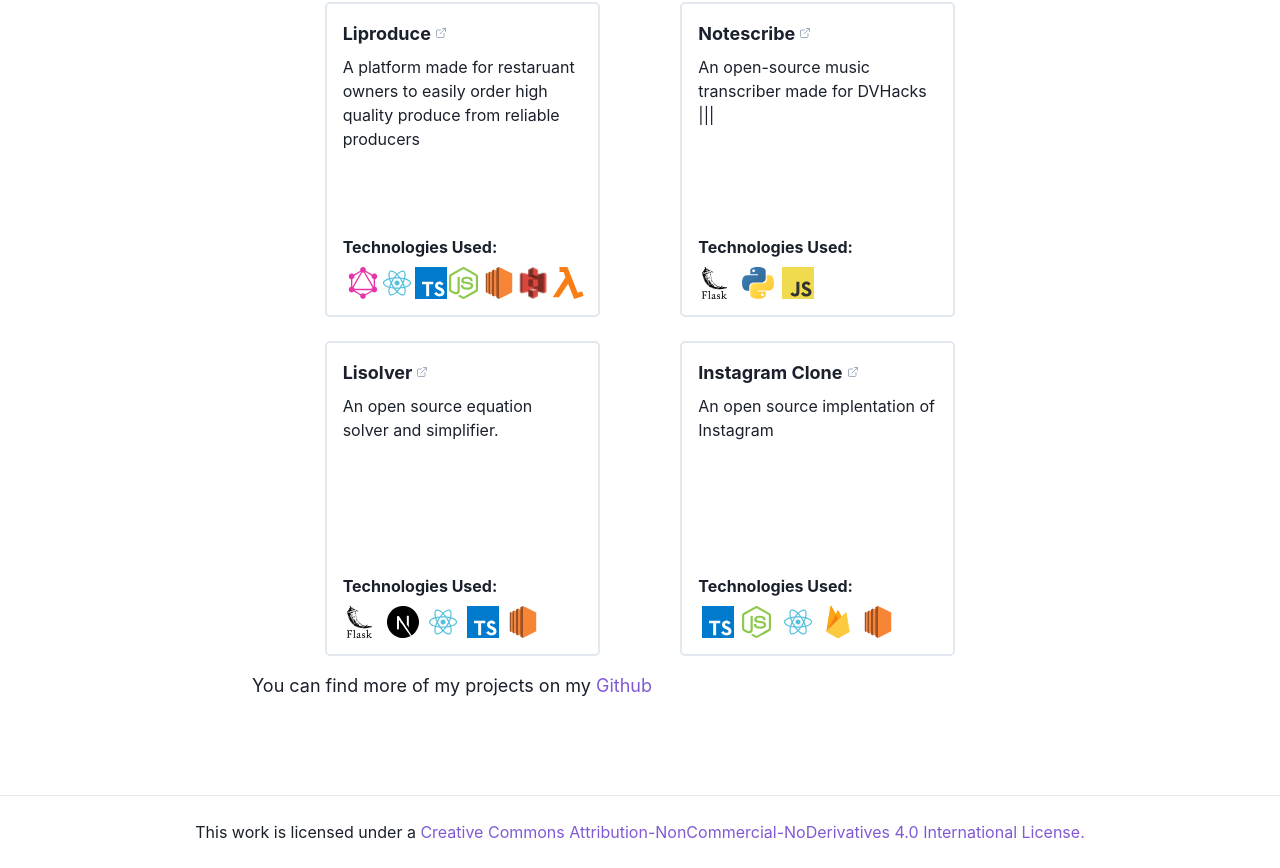
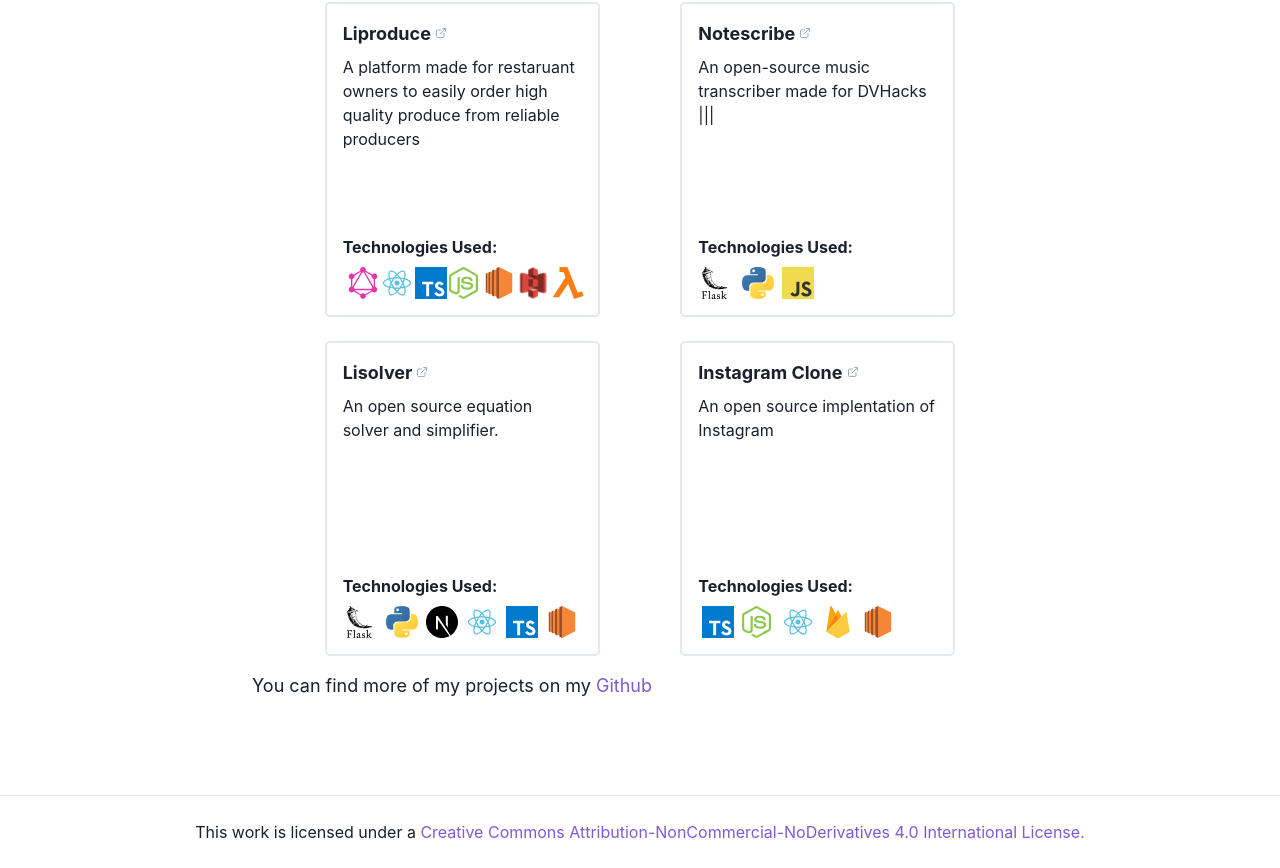
Before and after one commit to SatvikR/satvikreddy.com, a Next.js app: page / in a window 1280 px wide. Shown: the part 817-1685 px from the top of the page. Built offline with nearby package versions, Linux system fonts and the light colour scheme.

Commit message:
added python to lisolver

```diff
--- a/src/components/Projects.tsx
+++ b/src/components/Projects.tsx
@@ -66,7 +66,7 @@ export const Projects: React.FC<ProjectsProps> = ({}) => {
             name="Lisolver"
             desc="An open source equation solver and simplifier."
             href="https://github.com/SatvikR/lisolver"
-            tech={["flask", "next", "react", "typescript", "ec2"]}
+            tech={["flask", "python", "next", "react", "typescript", "ec2"]}
           />
         </WrapItem>
         <WrapItem>
```
